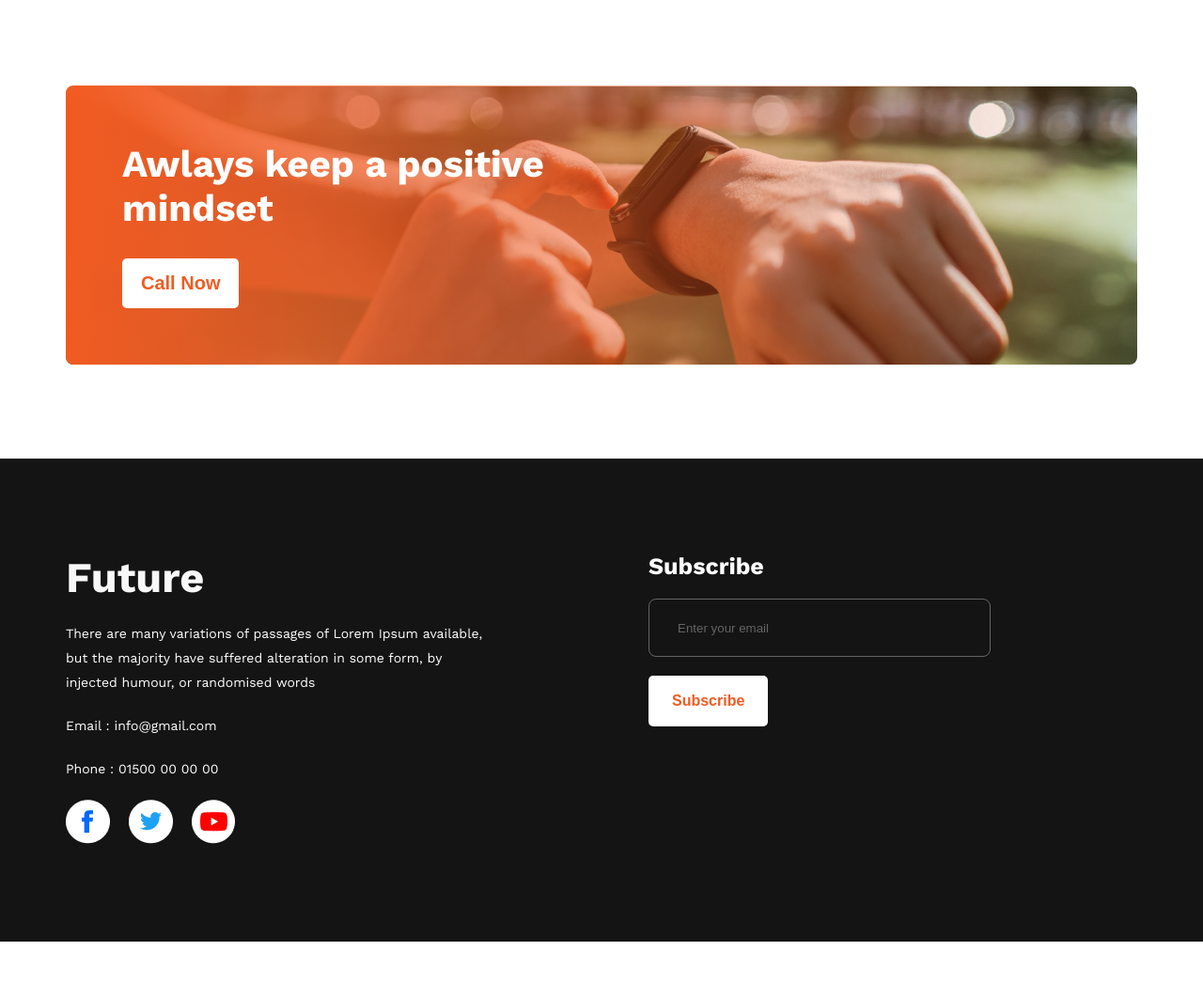
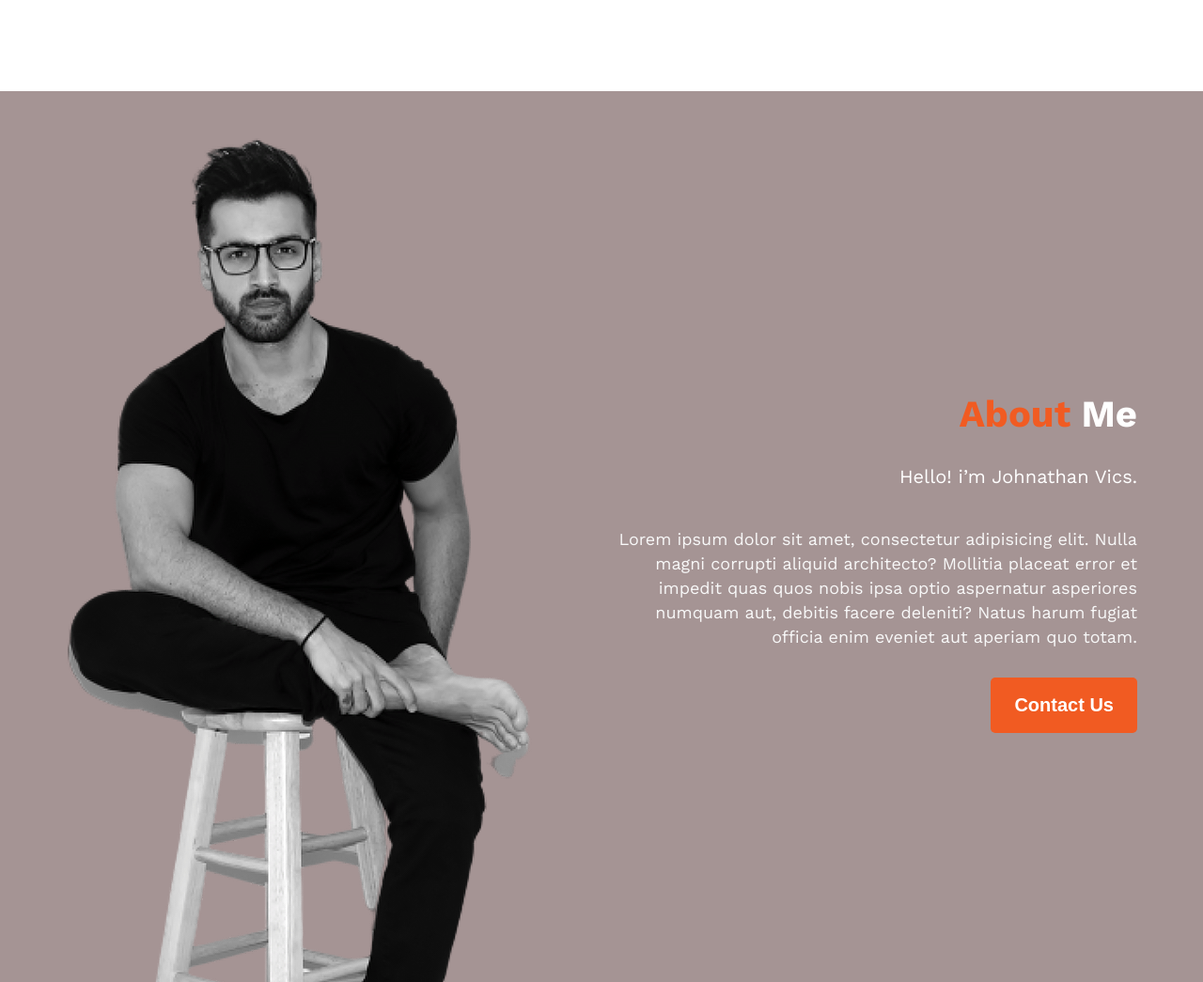
Before and after one commit to mehedi-00/assignment-01, a plain HTML site: page index.html in a window 1280 px wide. Shown: the part 1830-2875 px from the top of the page at 94% size. Before the commit the page ends 2832 px from the top, so only its background shows below. Drawn offline with nearby package versions, Linux system fonts and the light colour scheme.

Commit message:
about-me added

```diff
--- a/css/style.css
+++ b/css/style.css
@@ -108,7 +108,7 @@ section {
   font-size: 40px;
   line-height: 47px;
   color: #151414;
-  margin-bottom: 40px;
+  margin-bottom: 50px;
 }
 .my-plans .row {
   gap: 25px;
@@ -125,10 +125,52 @@ section {
 }
 .plans-list p {
   font-weight: 500;
-  font-size: 25px;
-  line-height: 29px;
+  font-size: 22px;
   color: #737272;
 }
+/* about-me section styles here */
+.about-me {
+  background-color: #755b5ba6;
+  padding-top: 50px;
+  clip-path: polygon(0 0, 100% 0, 100% 100%, 67% 90%, 0 100%);
+  padding-bottom: 12rem;
+}
+.about-image{
+  width: 50%;
+
+}
+
+.about-content{
+  width: 50%;
+  text-align: right;
+}
+.about-content h2 {
+  color: #fff;
+  margin-bottom: 20px;
+  font-weight: 700;
+  font-size: 40px;
+  line-height: 47px;
+}
+
+.about-content h2 span{
+  color: #f15b22;
+  text-align: right;
+}
+.about-content h4{
+  color: #fff;
+  margin-bottom: 30px;
+  font-weight: 400;
+  font-size: 20px;
+  line-height: 47px;
+}
+.about-content p{
+  color: #f8f8f8;
+  font-size: 18px;
+  font-weight: 400;
+  line-height: 26px;
+  margin-bottom: 30px;
+}
+
 /* allways-keeps section styles here */
 .allways-keep {
   padding: 60px 60px 60px 60px;
@@ -167,7 +209,8 @@ section {
   margin-top: 100px;
   padding: 100px 0;
 }
-.future , .subscribe {
+.future,
+.subscribe {
   width: 50%;
 }
 .future h3 {
@@ -176,17 +219,19 @@ section {
   line-height: 53px;
   color: #f8f8f8;
 }
-.future-email, .future-number,.future-description {
+.future-email,
+.future-number,
+.future-description {
   font-size: 14px;
   line-height: 26px;
   color: #fff;
   margin: 20px 0;
   padding-right: 120px;
 }
-.future-socile-media{
+.future-socile-media {
   gap: 20px;
 }
-.subscribe{
+.subscribe {
   padding-left: 50px;
 }
 .subscribe h3 {
@@ -195,21 +240,25 @@ section {
   line-height: 29px;
   color: #ffffff;
 }
-  .subscribe-form{
+.subscribe-form {
   margin-top: 20px;
 }
-  .subscribe-form .email{
-    background-color:transparent;
+.subscribe-form .email {
+  background-color: transparent;
   height: 60px;
   width: 70%;
   padding: 30px;
   border: 1px solid #ffffff57;
   border-radius: 8px;
+  color: #f8f8f8;
+  font-weight: 500;
+  font-size: 18px;
+  letter-spacing: 1.5px;
 }
-  .subscribe-form .email::placeholder{
+.subscribe-form .email::placeholder {
   color: #ffffff57;
 }
-  .subscribe-form .btn-primary{
+.subscribe-form .btn-primary {
   display: block;
   margin-top: 20px;
   background-color: #fff;
--- a/index.html
+++ b/index.html
@@ -1,20 +1,16 @@
 <!DOCTYPE html>
 <html lang="en">
+
 <head>
   <meta charset="UTF-8" />
   <meta http-equiv="X-UA-Compatible" content="IE=edge" />
   <meta name="viewport" content="width=device-width, initial-scale=1.0" />
   <title>Document</title>
-    <link
-      href="https://fonts.googleapis.com/css2?family=Work+Sans:wght@400;500;700&display=swap"
-      rel="stylesheet"
-    />
-    <script
-      src="https://kit.fontawesome.com/1e2db6be37.js"
-      crossorigin="anonymous"
-    ></script>
+  <link href="https://fonts.googleapis.com/css2?family=Work+Sans:wght@400;500;700&display=swap" rel="stylesheet" />
+  <script src="https://kit.fontawesome.com/1e2db6be37.js" crossorigin="anonymous"></script>
   <link rel="stylesheet" href="./css/style.css" />
 </head>
+
 <body>
   <!-- header part here -->
   <header class="header">
@@ -110,6 +106,25 @@
         </div>
       </div>
     </section>
+    <!-- about-me secton here -->
+    <section class="about-me">
+      <div class="container">
+        <div class="about row align-items-center justify-between">
+          <div class="about-image">
+            <img src="./images/man.png" alt="">
+          </div>
+          <div class="about-content">
+            <h2><span>
+          About </span> Me</h2>
+          <h4>Hello! i’m Johnathan Vics.</h4>
+          <p>
+            Lorem ipsum dolor sit amet, consectetur adipisicing elit. Nulla magni corrupti aliquid architecto? Mollitia placeat error et impedit quas quos nobis ipsa optio aspernatur asperiores numquam aut, debitis facere deleniti? Natus harum fugiat officia enim eveniet aut aperiam quo totam.
+          </p>
+          <button class="btn-primary">Contact Us</button>
+          </div>
+        </div>
+      </div>
+    </section>
     <!-- allways-keeps section here -->
     <section class="allways-keeps">
       <div class="container">
@@ -155,4 +170,5 @@
     </div>
   </footer>
 </body>
+
 </html>
```
Also changed, not shown: images/man.png (added). Lines whose indentation alone changed are shown as unchanged.
